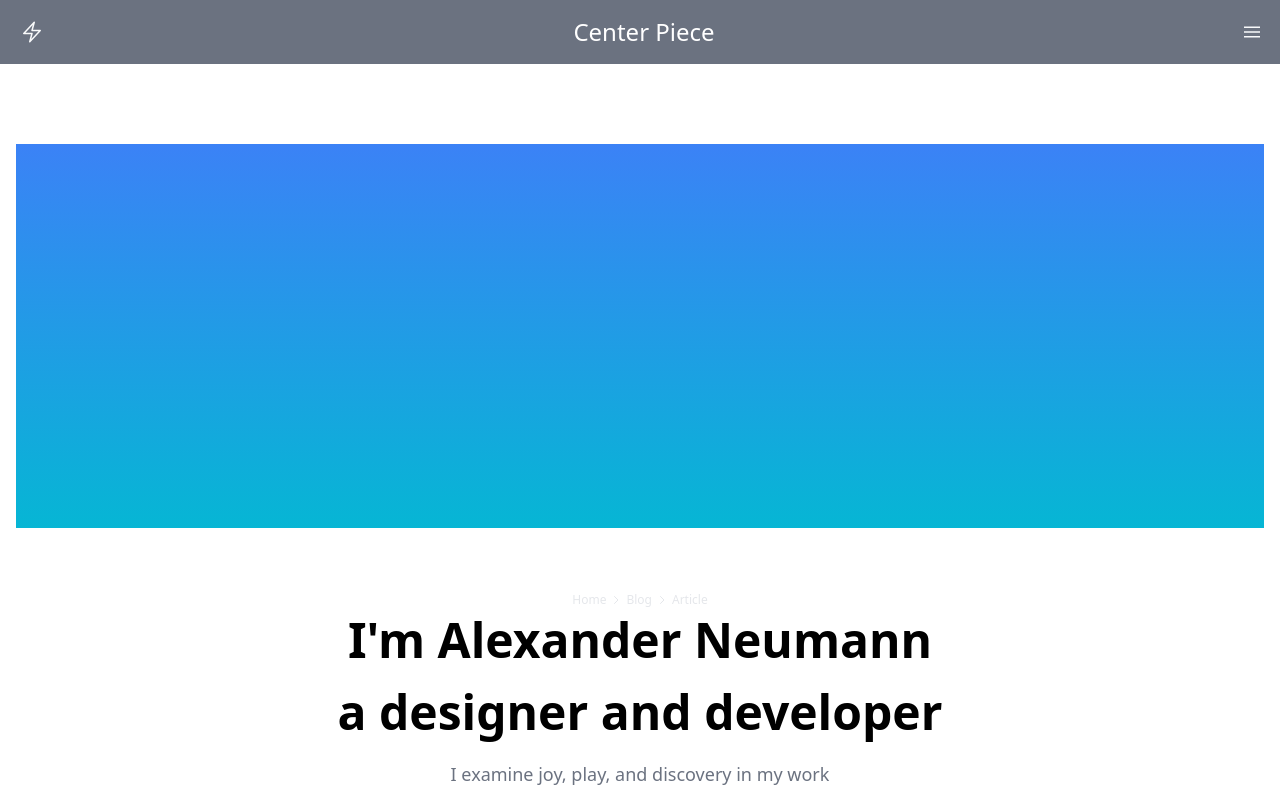
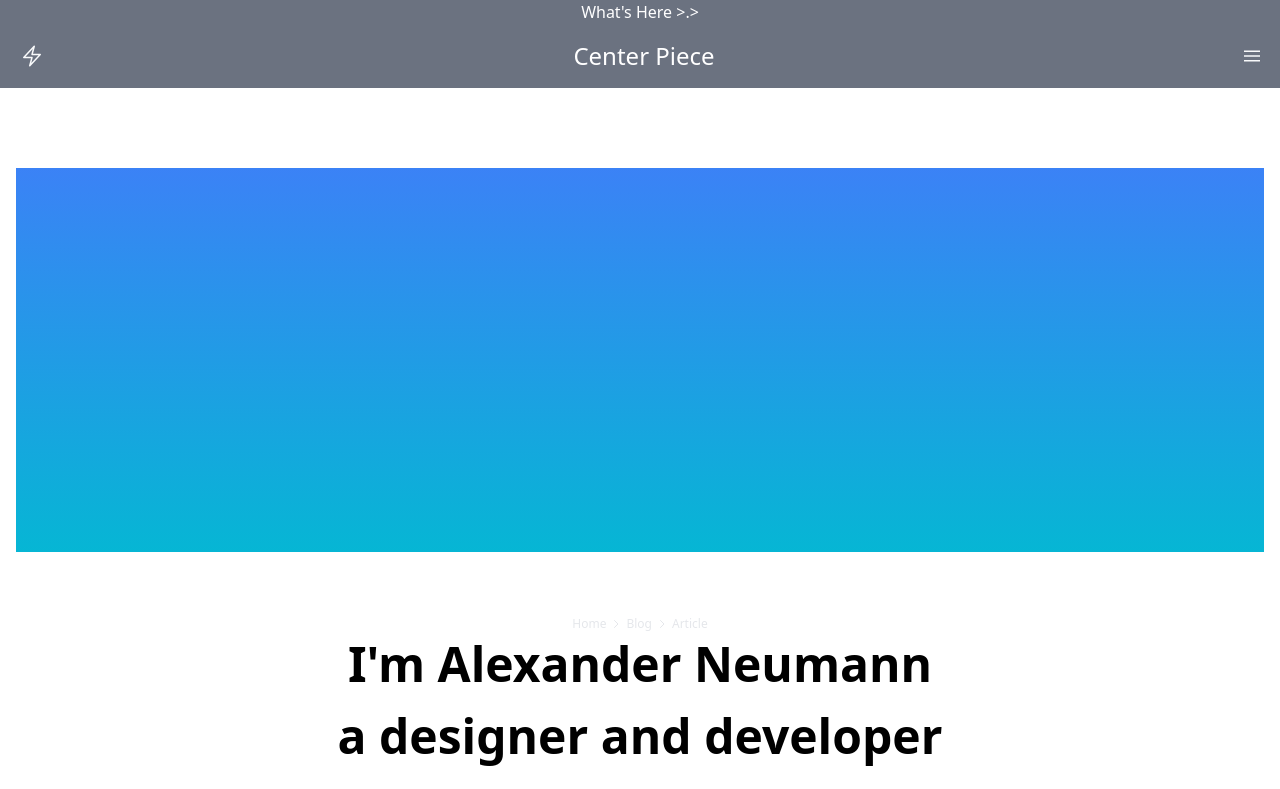
Before and after one commit to ssjkhan/akndesign, a React (Vite) app: page / in a window 1280 px wide. Shown: the top 789 px of the page. Built offline with nearby package versions, Linux system fonts and the light colour scheme.

Commit message:
proto-type: what's here link

```diff
--- a/src/App.tsx
+++ b/src/App.tsx
@@ -6,10 +6,12 @@ import ProjectCard2 from "@components/ProjectCard2";
 import Banner from "@components/Banner";
 import PortfolioArr from "@components/PortfolioArray";
 import AwardsList from "@components/AwardsList";
+import ClickHere from "@components/ClickHere";
 
 function App() {
   return (
     <div className="App">
+      <ClickHere />
       <Header />
       <Banner />
       <ProjectCard />
--- /dev/null
+++ b/src/components/ClickHere.tsx
@@ -0,0 +1,23 @@
+import { useState } from "react";
+
+export default function ClickHere() {
+  const [show, setShow] = useState(false);
+  function handleClick() {
+    setShow(!show);
+  }
+  console.log(show);
+  return (
+    <div>
+      <div className="w-full bg-gray-500 h-auto flex justify-center text-white">
+        <div onClick={handleClick}>
+          What's Here {">.>"}
+        </div>
+      </div>
+      {show && (
+        <div className="bg-sky-500 text-white flex justify-center">
+          Nothing but our love for you (dancing video)
+        </div>
+      )}
+    </div>
+  );
+}
```
